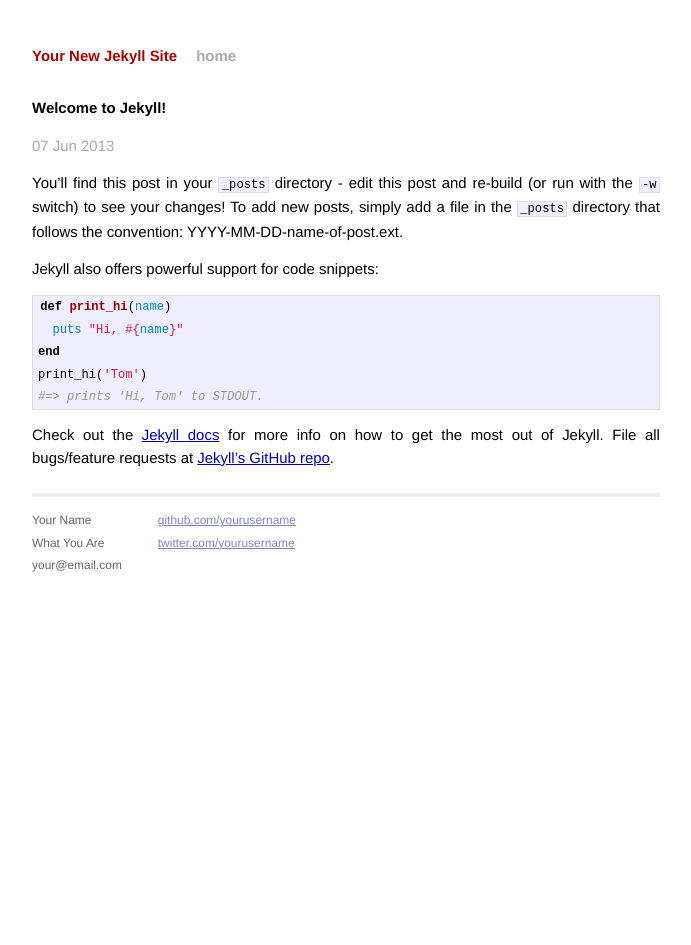
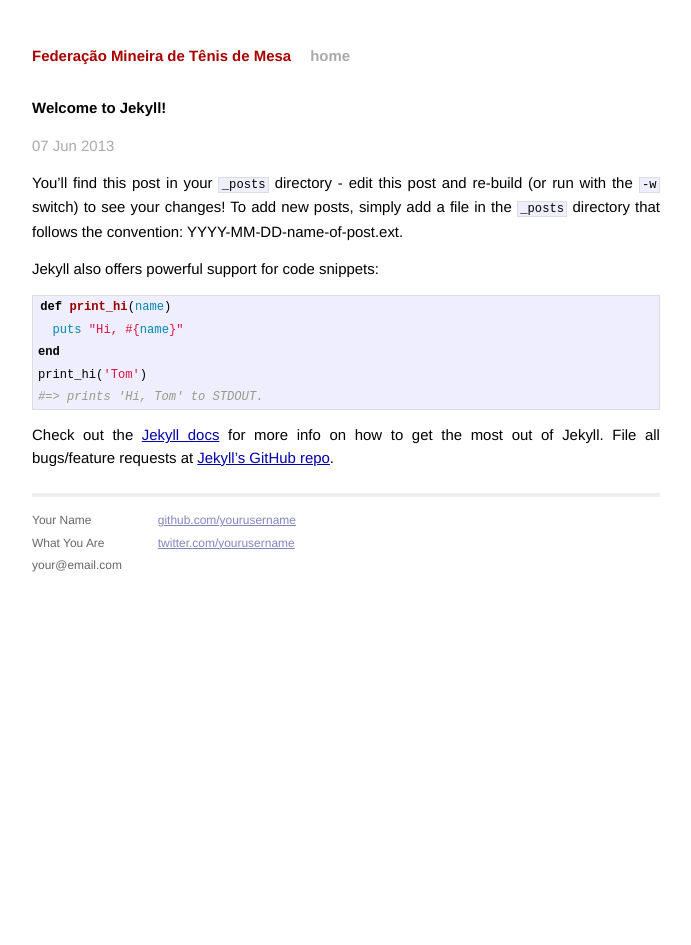
Before and after one commit to fmtm/fmtm, a Jekyll site: the page built from _posts/2013-06-07-welcome-to-jekyll.markdown, in a window 1280 px wide. Shown: the whole page, without its empty margins (294-985 px from the left). Built offline with Jekyll 4.4.1, drawn with Linux system fonts in a browser that asks for light colours.

Commit message:
Adding title

```diff
--- a/_config.yml
+++ b/_config.yml
@@ -1,2 +1,2 @@
-name: Your New Jekyll Site
+name: Federação Mineira de Tênis de Mesa
 pygments: true
```
